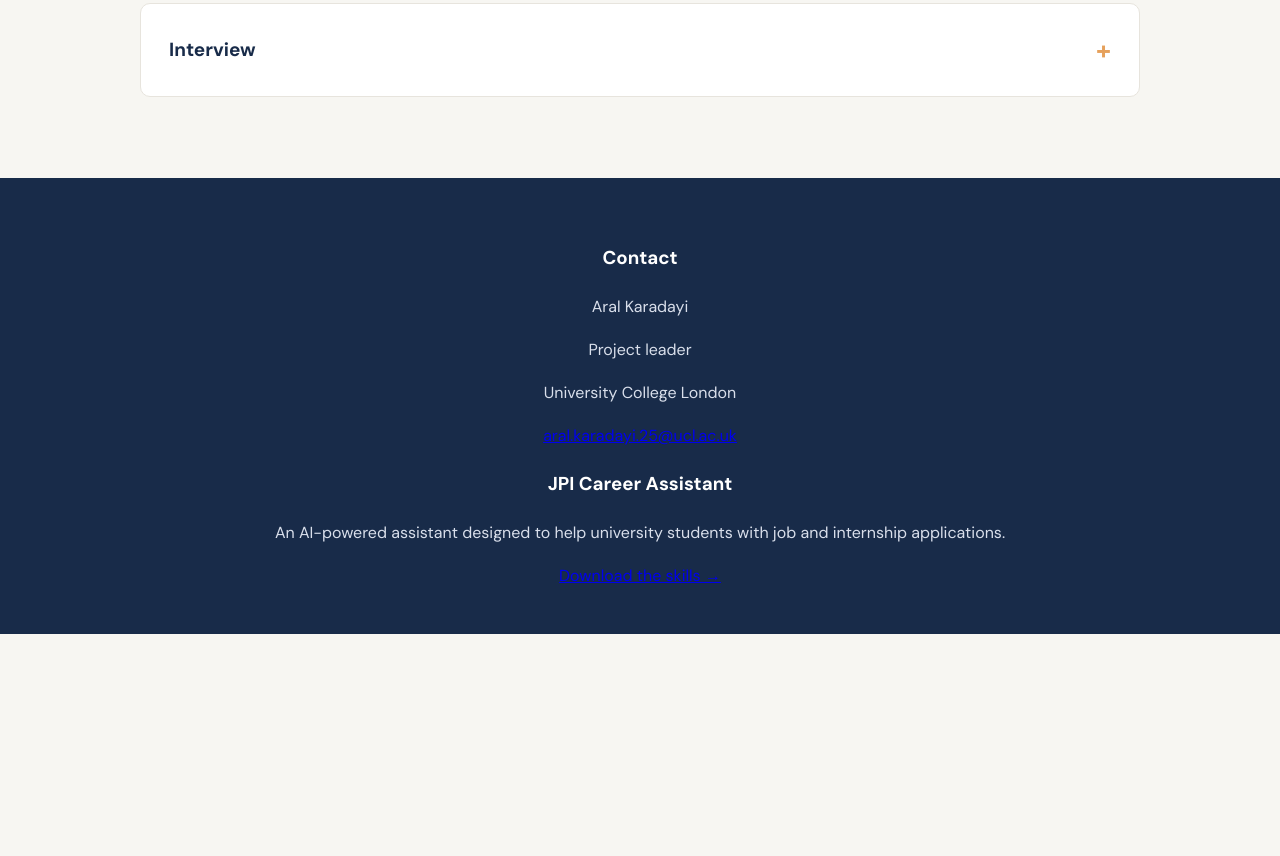
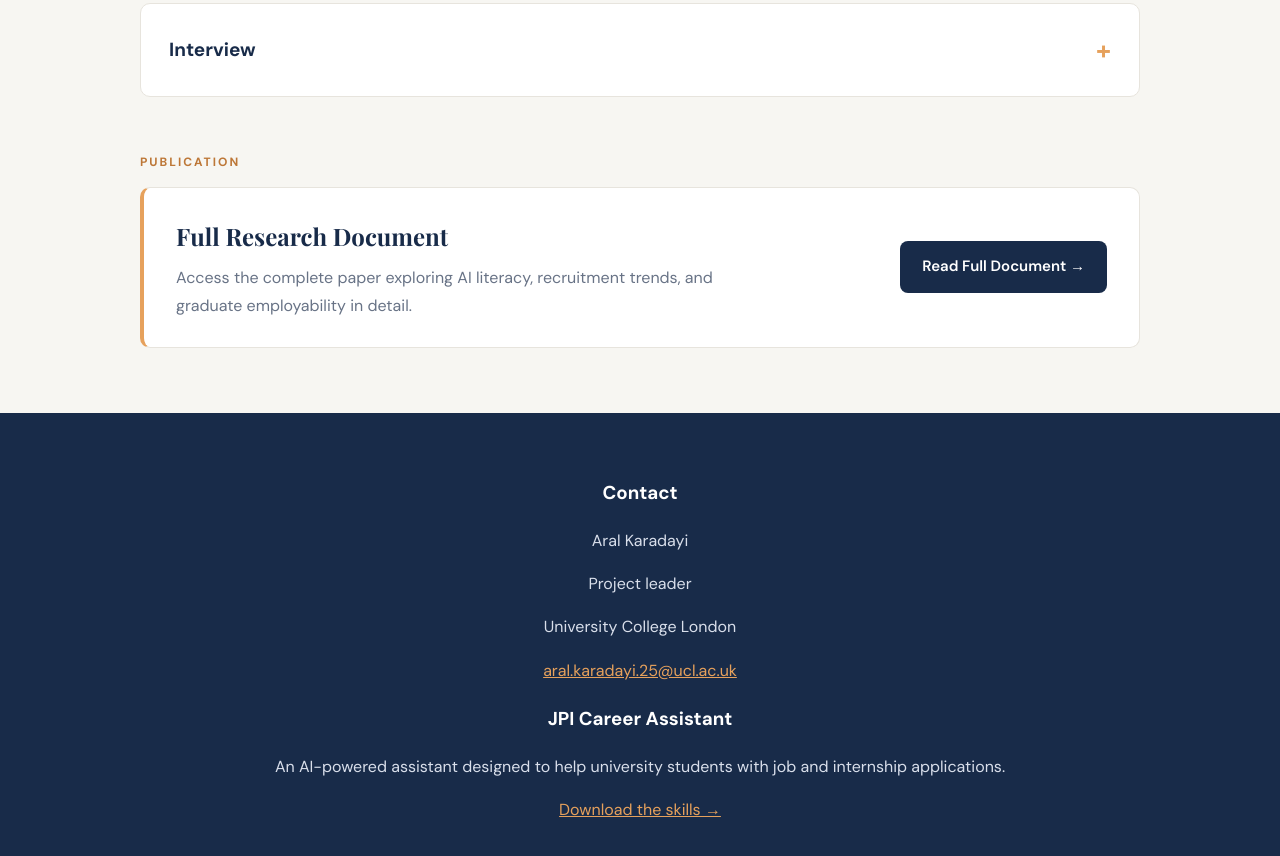
Before and after one commit to aralkaradayi/jpi-labs, a plain HTML site: page index.html in a window 1280 px wide. Shown: the part 1368-2224 px from the top of the page. Before the commit the page ends 2002 px from the top, so only its background shows below. Drawn offline with nearby package versions, Linux system fonts and the light colour scheme.

Commit message:
Add research document section and style updates

```diff
--- a/index.html
+++ b/index.html
@@ -122,6 +122,55 @@ details[open] summary::after { content: '−'; }
   color: #a96225;
 }
 
+.research-doc-section {
+  margin-top: 55px;
+}
+
+.research-doc-card {
+  background: white;
+  border: 1px solid #e7e4dd;
+  border-left: 4px solid var(--orange);
+  border-radius: 10px;
+  padding: 28px 32px;
+  margin-top: 14px;
+  display: flex;
+  justify-content: space-between;
+  align-items: center;
+  gap: 24px;
+  flex-wrap: wrap;
+}
+
+.research-doc-card h3 {
+  font-family: 'Playfair Display', serif;
+  color: var(--navy);
+  font-size: 24px;
+  margin: 0 0 8px 0;
+}
+
+.research-doc-card p {
+  margin: 0;
+  color: var(--muted);
+  max-width: 600px;
+}
+
+.doc-button {
+  display: inline-block;
+  background: var(--navy);
+  color: white;
+  text-decoration: none;
+  font-weight: 600;
+  font-size: 15px;
+  padding: 13px 22px;
+  border-radius: 8px;
+  transition: background 0.2s ease, transform 0.2s ease;
+  white-space: nowrap;
+}
+
+.doc-button:hover {
+  background: #233e68;
+  transform: translateY(-1px);
+}
+
 footer {
   background: var(--navy);
   color: white;
@@ -131,11 +180,16 @@ footer {
 
 footer p { color: #d9dfeb; }
 
+footer a {
+  color: var(--orange);
+}
+
 @media(max-width: 600px) {
   header { padding: 55px 7%; }
   main { padding: 40px 18px; }
   summary { padding: 20px; font-size: 17px; }
   .content { padding: 0 20px 22px; }
+  .research-doc-card { padding: 22px 20px; }
 }
 </style>
 </head>
@@ -303,6 +357,22 @@ footer p { color: #d9dfeb; }
   </div>
 </details>
 
+<section class="research-doc-section">
+  <div class="section-label">Publication</div>
+  <div class="research-doc-card">
+    <div>
+      <h3>Full Research Document</h3>
+      <p>
+        Access the complete paper exploring AI literacy, recruitment trends,
+        and graduate employability in detail.
+      </p>
+    </div>
+    <a class="doc-button" href="https://docs.google.com/document/d/1eyE2R0qK2VfKU0DsuzQHLkl4T2pZHyxK-fFMb10PSGM/edit?usp=sharing" target="_blank" rel="noopener noreferrer">
+      Read Full Document →
+    </a>
+  </div>
+</section>
+
 </main>
 
 <footer>
@@ -311,7 +381,6 @@ footer p { color: #d9dfeb; }
   <p>Project leader</p>
   <p>University College London</p>
   <p><a href="mailto:aral.karadayi.25@ucl.ac.uk">aral.karadayi.25@ucl.ac.uk</a></p>
-
 
   <div class="download-section">
     <h3>JPI Career Assistant</h3>
```
Lines whose indentation alone changed are shown as unchanged.
